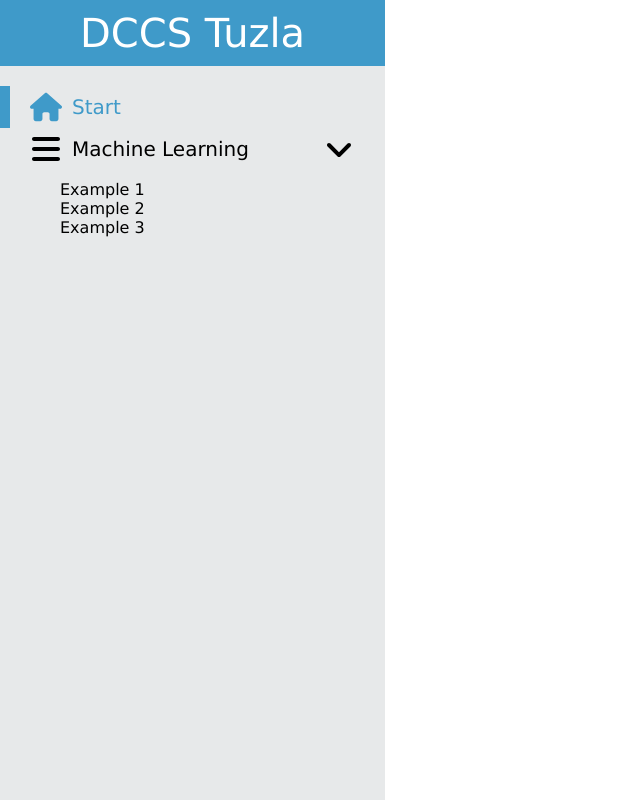
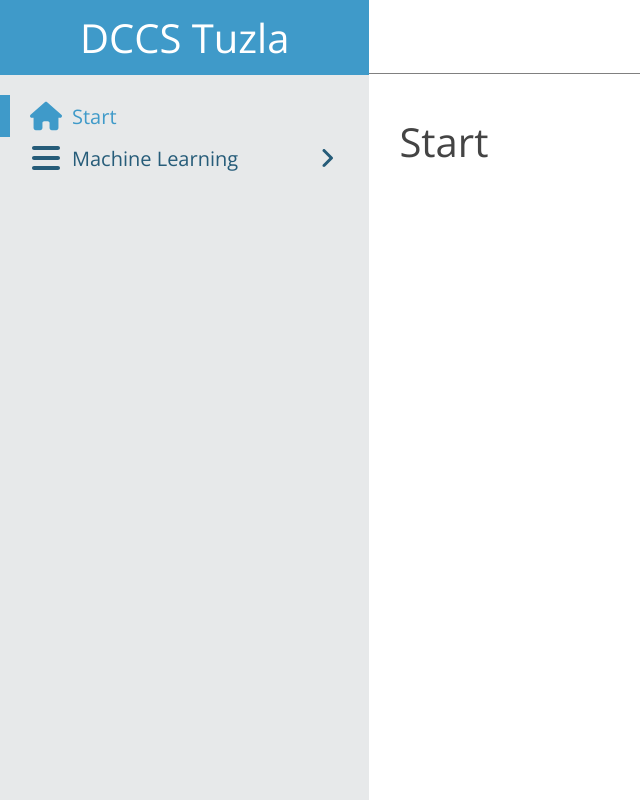
Before and after one commit to norman135/certificate-manager-norman, a React app: page / in a window 1280 px wide. Shown: the whole page, without its empty margins (0-640 px from the left). Built offline with nearby package versions, Linux system fonts and the light colour scheme.

Commit message:
Task 1 - KAN-10 - Implement Side Navigation Bar and Main Content Area

```diff
--- a/public/index.html
+++ b/public/index.html
@@ -4,6 +4,9 @@
     <meta charset="UTF-8">
     <meta name="viewport" content="width=device-width, initial-scale=1.0">
     <title>Certificate App</title>
+    <link rel="preconnect" href="https://fonts.googleapis.com">
+    <link rel="preconnect" href="https://fonts.gstatic.com" crossorigin>
+    <link href="https://fonts.googleapis.com/css2?family=Open+Sans:ital,wght@0,300..800;1,300..800&display=swap" rel="stylesheet">
 </head>
 <body>
     <div id="root"></div>
--- a/src/components/App.tsx
+++ b/src/components/App.tsx
@@ -1,11 +1,18 @@
-import React from "react";
+import React, { useState } from "react";
 import { SideBar } from "./SideBar";
+import { Main } from "./Main";
+
 
 const App = () => {
+    const [visibleContent, setVisibleContent] = useState(<h1>Start</h1>);
+
     return (
-        <>
-            <SideBar/>
-        </>
+        <div className="main-container">
+            <SideBar setVisibleContent={setVisibleContent}/>
+            <Main
+                content={visibleContent}
+            />
+        </div>
     )
 }
 
--- /dev/null
+++ b/src/components/Main.tsx
@@ -0,0 +1,16 @@
+import React from "react";
+
+const Main = (props: {content: React.ReactNode}) => {
+    const { content } = props;
+
+    return (
+        <main className="main-content">
+            <div className="main-top-bar"></div>
+            <div className="content-container">
+                {content}
+            </div>
+        </main>
+    )
+}
+
+export {Main};
--- a/src/components/MainTitle.tsx
+++ b/src/components/MainTitle.tsx
@@ -2,7 +2,7 @@ import React from "react";
 
 const MainTitle = () => {
     return (
-        <div className="mainTitle">
+        <div className="main-title">
             <h1>DCCS Tuzla</h1>
         </div>
     )
--- a/src/components/SideBar.tsx
+++ b/src/components/SideBar.tsx
@@ -2,11 +2,12 @@ import React from "react";
 import { MainTitle } from "./MainTitle";
 import { SideNav } from "./SideNav";
 
-const SideBar = () => {
+const SideBar = (props: {setVisibleContent:any}) => {
+    const {setVisibleContent} = props;
     return (
         <div className="side-bar">
             <MainTitle/>
-            <SideNav/>
+            <SideNav setVisibleContent={setVisibleContent}/>
         </div>
     )
 }
--- a/src/components/SideNav.tsx
+++ b/src/components/SideNav.tsx
@@ -1,36 +1,94 @@
 import React from "react";
 import { SideNavItem } from "./SideNavItem";
 import { subMenuItem } from "./SideNavItem";
+import { useState } from "react";
 
-const SideNav = () => {
-    const emptySM: subMenuItem[] = [];
-    const mLSM: subMenuItem[] = [
+const SideNav = (props: {setVisibleContent:any}) => {
+    const {setVisibleContent} = props;
+
+    const emptySubMenu: subMenuItem[] = [];
+
+    const machineLearningSubMenu: subMenuItem[] = [
         {
-            text: "Example 1"
+            text: "Example 1",
+            content: (
+                <h1>Example 1</h1>
+            )
         },
         {
-            text: "Example 2"
+            text: "Example 2",
+            content: (
+                <h1>Example 2</h1>
+            )
         },
         {
-            text: "Example 3"
+            text: "Example 3",
+            content: (
+                <h1>Example 3</h1>
+            )
+        }
+    ]
+
+    const [selectedItem, setSelectedItem] = useState(0);
+
+    const handleClick = (index:number, content:React.ReactNode) => {
+        setSelectedItem(index);
+        setVisibleContent(content);
+    }
+
+    const handleSubItemClick = (content:React.ReactNode) => {
+        setVisibleContent(content);
+    }
+
+    type menuItem = {
+        svgIconPath: string,
+        svgVB: string,
+        itemName: string,
+        content: React.ReactNode,
+        subMenu: subMenuItem[],
+        selected: boolean
+    }
+
+    const menuItems: menuItem[] = [
+        {
+            svgIconPath: "M575.8 255.5c0 18-15 32.1-32 32.1h-32l.7 160.2c0 2.7-.2 5.4-.5 8.1V472c0 22.1-17.9 40-40 40H456c-1.1 0-2.2 0-3.3-.1c-1.4 .1-2.8 .1-4.2 .1H416 392c-22.1 0-40-17.9-40-40V448 384c0-17.7-14.3-32-32-32H256c-17.7 0-32 14.3-32 32v64 24c0 22.1-17.9 40-40 40H160 128.1c-1.5 0-3-.1-4.5-.2c-1.2 .1-2.4 .2-3.6 .2H104c-22.1 0-40-17.9-40-40V360c0-.9 0-1.9 .1-2.8V287.6H32c-18 0-32-14-32-32.1c0-9 3-17 10-24L266.4 8c7-7 15-8 22-8s15 2 21 7L564.8 231.5c8 7 12 15 11 24z",
+            svgVB: "0 0 576 512",
+            itemName: "Start",
+            content: (
+                <h1>Start</h1>
+            ),
+            subMenu: emptySubMenu,
+            selected: false
+        },
+        {
+            svgIconPath: "M0 96C0 78.3 14.3 64 32 64H416c17.7 0 32 14.3 32 32s-14.3 32-32 32H32C14.3 128 0 113.7 0 96zM0 256c0-17.7 14.3-32 32-32H416c17.7 0 32 14.3 32 32s-14.3 32-32 32H32c-17.7 0-32-14.3-32-32zM448 416c0 17.7-14.3 32-32 32H32c-17.7 0-32-14.3-32-32s14.3-32 32-32H416c17.7 0 32 14.3 32 32z",
+            svgVB: "0 0 448 512",
+            itemName: "Machine Learning",
+            content: <h1>Machine Learning</h1>,
+            subMenu: machineLearningSubMenu,
+            selected: false
         }
     ]
     return (
         <div className="side-nav">
-            <SideNavItem
-                svgIconPath="M575.8 255.5c0 18-15 32.1-32 32.1h-32l.7 160.2c0 2.7-.2 5.4-.5 8.1V472c0 22.1-17.9 40-40 40H456c-1.1 0-2.2 0-3.3-.1c-1.4 .1-2.8 .1-4.2 .1H416 392c-22.1 0-40-17.9-40-40V448 384c0-17.7-14.3-32-32-32H256c-17.7 0-32 14.3-32 32v64 24c0 22.1-17.9 40-40 40H160 128.1c-1.5 0-3-.1-4.5-.2c-1.2 .1-2.4 .2-3.6 .2H104c-22.1 0-40-17.9-40-40V360c0-.9 0-1.9 .1-2.8V287.6H32c-18 0-32-14-32-32.1c0-9 3-17 10-24L266.4 8c7-7 15-8 22-8s15 2 21 7L564.8 231.5c8 7 12 15 11 24z"
-                svgVB="0 0 576 512"
-                itemName="Start"
-                subMenu={emptySM}
-                selected={true}
-            />
-            <SideNavItem
-                svgIconPath="M0 96C0 78.3 14.3 64 32 64H416c17.7 0 32 14.3 32 32s-14.3 32-32 32H32C14.3 128 0 113.7 0 96zM0 256c0-17.7 14.3-32 32-32H416c17.7 0 32 14.3 32 32s-14.3 32-32 32H32c-17.7 0-32-14.3-32-32zM448 416c0 17.7-14.3 32-32 32H32c-17.7 0-32-14.3-32-32s14.3-32 32-32H416c17.7 0 32 14.3 32 32z"
-                svgVB="0 0 448 512"
-                itemName="Machine Learning"
-                subMenu={mLSM}
-                selected={false}
-            />
+            {
+                menuItems.map((menuItem, index) =>
+                    (
+                        <div key={index}>
+                            <SideNavItem
+                                svgIconPath={menuItem.svgIconPath}
+                                svgVB={menuItem.svgVB}
+                                itemName={menuItem.itemName}
+                                subMenu={menuItem.subMenu}
+                                selected={selectedItem === index}
+                                index={index}
+                                onclick={() => {handleClick(index, menuItem.content)}}
+                                onsubclick={handleSubItemClick}
+                            />
+                        </div>
+                    )
+                )
+            }
         </div>
     )
 }
--- a/src/components/SideNavItem.tsx
+++ b/src/components/SideNavItem.tsx
@@ -2,28 +2,40 @@ import React from "react";
 import { SvgIcon } from "./SvgIcon";
 
 type subMenuItem = {
-    text: string;
+    text: string,
+    content: React.ReactNode
 }
 
-const SideNavItem = (props: {svgIconPath:string, svgVB:string, itemName:string, subMenu:subMenuItem[], selected:boolean}) => {
-    const {svgIconPath, svgVB, itemName, subMenu, selected} = props;
+const ExpandIcon = (props: {selected:boolean}) => {
+    const {selected} = props;
     return (
-        <div className={selected ? "side-nav-item sni-selected" : "side-nav-item"}>
-            <div className="side-nav-item-desc">
-                <SvgIcon path={svgIconPath} viewBox={svgVB} expand={false}/>
+        <svg xmlns="http://www.w3.org/2000/svg" width="24" height="24" viewBox="0 0 448 512" className={selected ? "expand-icon expand-icon-selected" : "expand-icon"}>
+            <path d="M201.4 374.6c12.5 12.5 32.8 12.5 45.3 0l160-160c12.5-12.5 12.5-32.8 0-45.3s-32.8-12.5-45.3 0L224 306.7 86.6 169.4c-12.5-12.5-32.8-12.5-45.3 0s-12.5 32.8 0 45.3l160 160z"/>
+        </svg>
+    )
+}
+
+const SideNavItem = (props: {svgIconPath:string, svgVB:string, itemName:string, subMenu:subMenuItem[], selected:boolean, index:number, onclick:any, onsubclick:any}) => {
+    const {svgIconPath, svgVB, itemName, subMenu, selected, index, onclick, onsubclick} = props;
+    return (
+        <div key={index} className="side-nav-item" onClick={() => onclick(index)}>
+            <div className={selected ? "side-nav-item-desc sni-selected" : "side-nav-item-desc"}>
+                <SvgIcon path={svgIconPath} viewBox={svgVB}/>
                 <p className="side-nav-item-text">{itemName}</p>
                 {subMenu.length !== 0 ? (
-                    <SvgIcon
-                        path="M201.4 374.6c12.5 12.5 32.8 12.5 45.3 0l160-160c12.5-12.5 12.5-32.8 0-45.3s-32.8-12.5-45.3 0L224 306.7 86.6 169.4c-12.5-12.5-32.8-12.5-45.3 0s-12.5 32.8 0 45.3l160 160z"
-                        viewBox="0 0 448 512"
-                        expand={true}
+                    <ExpandIcon
+                        selected={selected}
                     />
                 ) : null}
             </div>
-            {subMenu.length !== 0 ? (
+            {subMenu.length !== 0 && selected ? (
                 <div className="sub-menu">
                     {subMenu.map((subMenuItem, index) => (
-                            <div key={index} className="sub-menu-item">{subMenuItem.text}</div>
+                            <div
+                                key={index}
+                                className="sub-menu-item"
+                                onClick={(e) => {e.stopPropagation(); onsubclick(subMenuItem.content)}}
+                            >{subMenuItem.text}</div>
                         )
                     )}
                 </div>
--- a/src/components/SvgIcon.tsx
+++ b/src/components/SvgIcon.tsx
@@ -1,9 +1,9 @@
 import React from "react";
 
-const SvgIcon = (props: {path:string, viewBox:string, expand:boolean}) => {
-    const { path, viewBox, expand } = props;
+const SvgIcon = (props: {path:string, viewBox:string}) => {
+    const { path, viewBox} = props;
     return (
-        <svg xmlns="http://www.w3.org/2000/svg" width="32" height="32" viewBox={viewBox} className={expand ? "expand-icon" : ""}>
+        <svg xmlns="http://www.w3.org/2000/svg" width="32" height="32" viewBox={viewBox}>
             <path d={path}/>
         </svg>
     )
--- a/src/styles/index.css
+++ b/src/styles/index.css
@@ -4,32 +4,46 @@
 }
 body {
     font-size: 20px;
-    font-family: Verdana, 'Arial Narrow', Arial, Helvetica, sans-serif;
-    font-weight: lighter;
+    font-family: 'Open Sans', 'Arial Narrow', Arial, Helvetica, sans-serif;
 }
 h1 {
-    font-weight: lighter;
+    font-weight: 400;
+    color: #444444;
+}
+.main-container {
+    display: flex;
+    flex-direction: row;
+    position: absolute;
+    height: 100%;
+    width: 100%;
+}
+.main-content {
+    flex: 1;
+}
+.main-top-bar {
+    width: 100%;
+    border-bottom: solid 1px grey;
+    height: 73px;
 }
 .side-bar {
     background-color: #E7E9EA;
-    height: 100%;
-    position: absolute;
     width: max-content;
 }
-.mainTitle {
+.main-title {
     background-color: #3F9AC9;
     padding: 10px 80px;
+    width: fit-content;
+}
+.main-title h1 {
     color: white;
-    width: fit-content;
 }
 .side-nav {
     padding: 20px 0;
+    color: #265c79;
+    fill: #265c79;
 }
-.side-nav-item {
-    border-left: solid transparent 10px;
-}
-.sni-selected {
-    border-left: solid #3F9AC9 10px;
+.side-nav-item-desc:hover, .sni-selected {
+    border-left: solid #3F9AC9 10px !important;
     color: #3F9AC9;
     fill: #3F9AC9;
 }
@@ -38,12 +52,18 @@ h1 {
     flex-direction: row;
     align-items: center;
     padding: 5px 20px;
+    border-left: solid transparent 10px;
+    cursor: pointer;
 }
 .side-nav-item-desc svg {
     margin-right: 10px;
 }
 .expand-icon {
     margin-left: auto;
+    rotate: -90deg;
+}
+.expand-icon-selected {
+    rotate: 0deg;
 }
 .sub-menu {
     padding: 10px 0;
@@ -51,4 +71,8 @@ h1 {
 .sub-menu-item {
     padding-left: 50px;
     font-size: 16px;
+    cursor: pointer;
 }
+.content-container {
+    padding: 40px 30px;
+}
```
